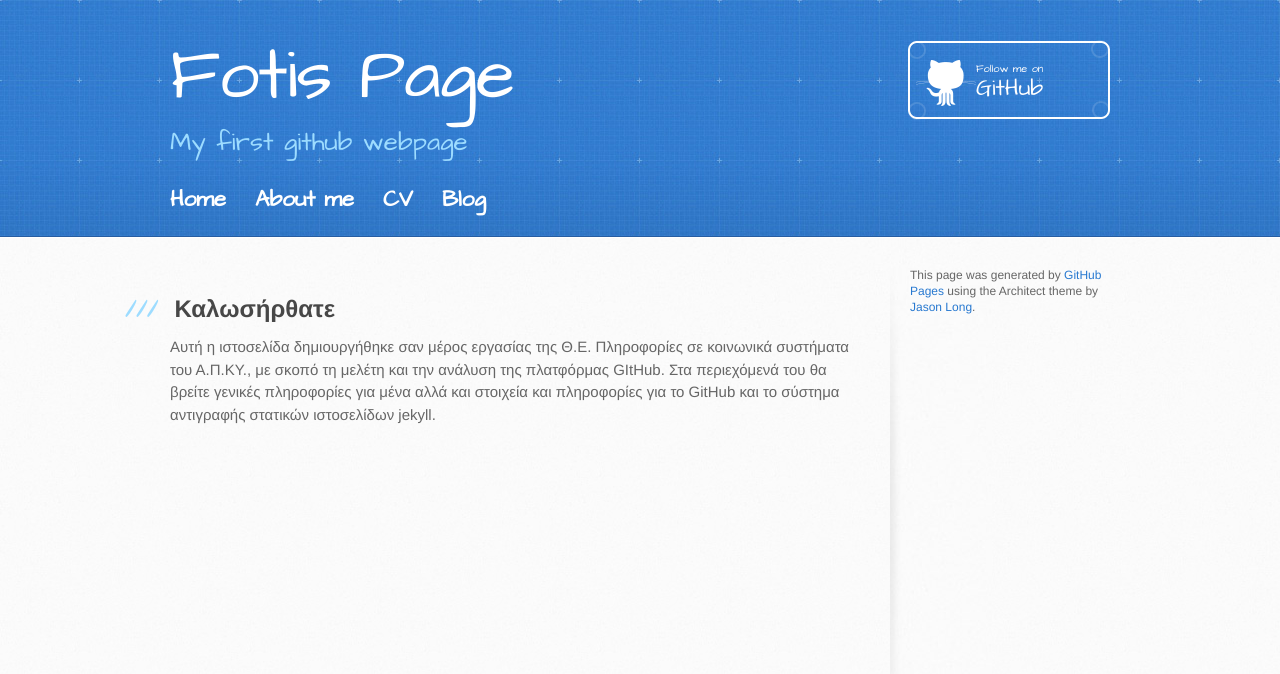
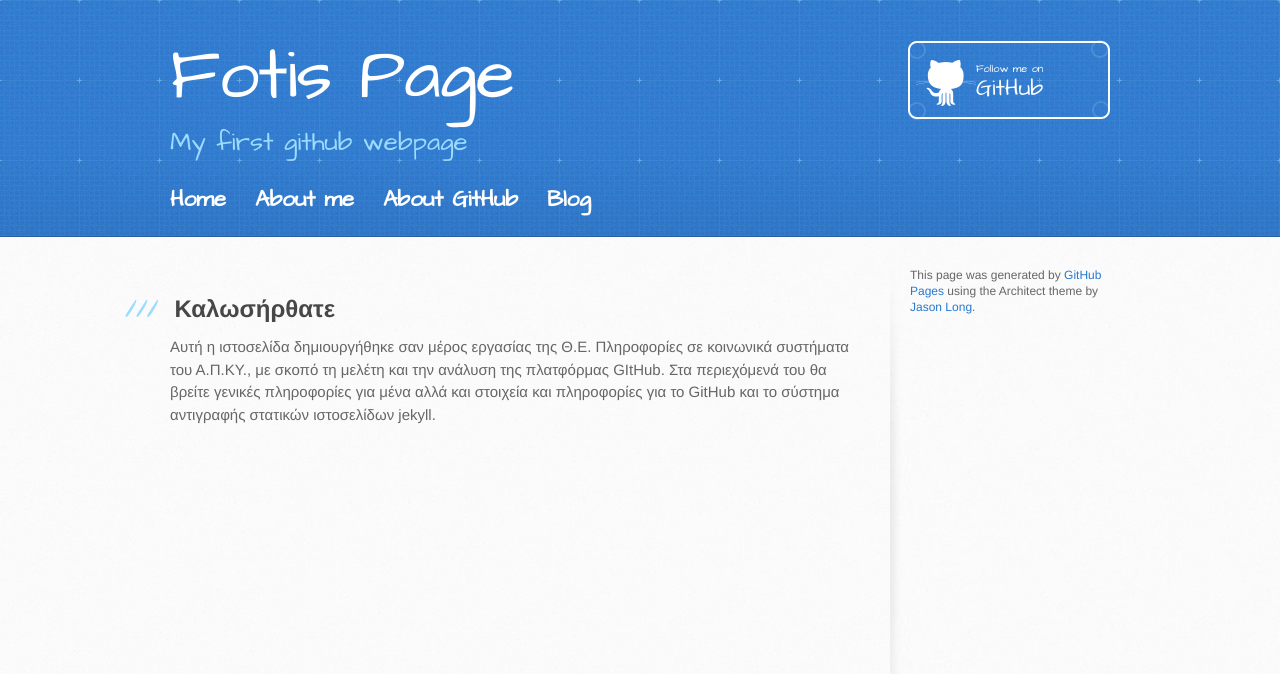
Before and after one commit to tsakof/tsakof.github.io, a Jekyll site: the page index.html, which Jekyll copies as it is, in a window 1280 px wide. Shown: the top 674 px of the page. Built offline with Jekyll 4.4.1, drawn with Linux system fonts in a browser that asks for light colours.

Commit message:
Update index.html

```diff
--- a/index.html
+++ b/index.html
@@ -25,8 +25,8 @@
         <nav>
 	    		<ul>
 	        		<li><a href="/">Home</a></li>
-		        	<li><a href="/about">About me</a></li>
-	        		<li><a href="/CV">CV</a></li>
+		        	<li><a href="/About-me">About me</a></li>
+	        		<li><a href="/About-GitHub">About GitHub</a></li>
 	        		<li><a href="/blog">Blog</a></li>
 	    		</ul>
 			</nav>
```
